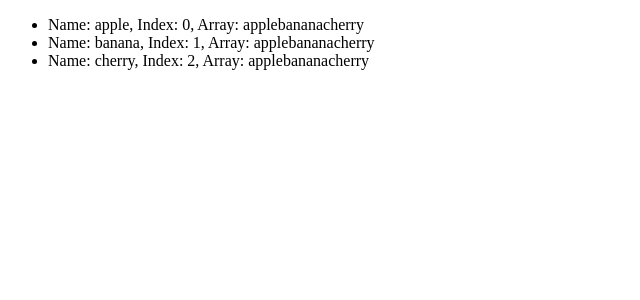
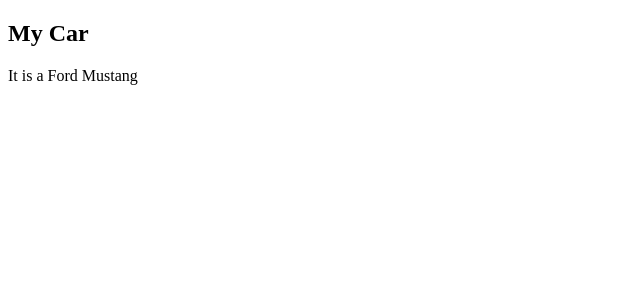
Before and after one commit to ajitoriginal/ReactJs, a React (Vite) app in the folder W3Schools/my-react-app/: page / in a window 1280 px wide. Shown: the top 300 px of the page, without its empty margins (0-640 px from the left). Built offline with nearby package versions, Linux system fonts and the light colour scheme.

Commit message:
JSX intro

```diff
--- a/W3Schools/my-react-app/src/main.jsx
+++ b/W3Schools/my-react-app/src/main.jsx
@@ -1,18 +1,19 @@
 import { createRoot } from 'react-dom/client'
 const fruitlist = ['apple', 'banana', 'cherry'];
 
-function App() {
+function Car() {
+  const brand = "Ford";
+  const model = "Mustang";
   return (
-    <ul>
-      {fruitlist.map((fruit, index, array) =>
-        <>
-          <li key={fruit}>Name: {fruit}, Index: {index}, Array: {array}</li>
-        </>
-      )}
-    </ul>
+    <>
+      <h2>My Car</h2>
+      <p>It is a {brand} {model}</p>
+    </>
   )
 }
 
 createRoot(document.getElementById('root')).render(
-  <App />
+  // <App />
+  <Car />
+  // myElement
 )
```
